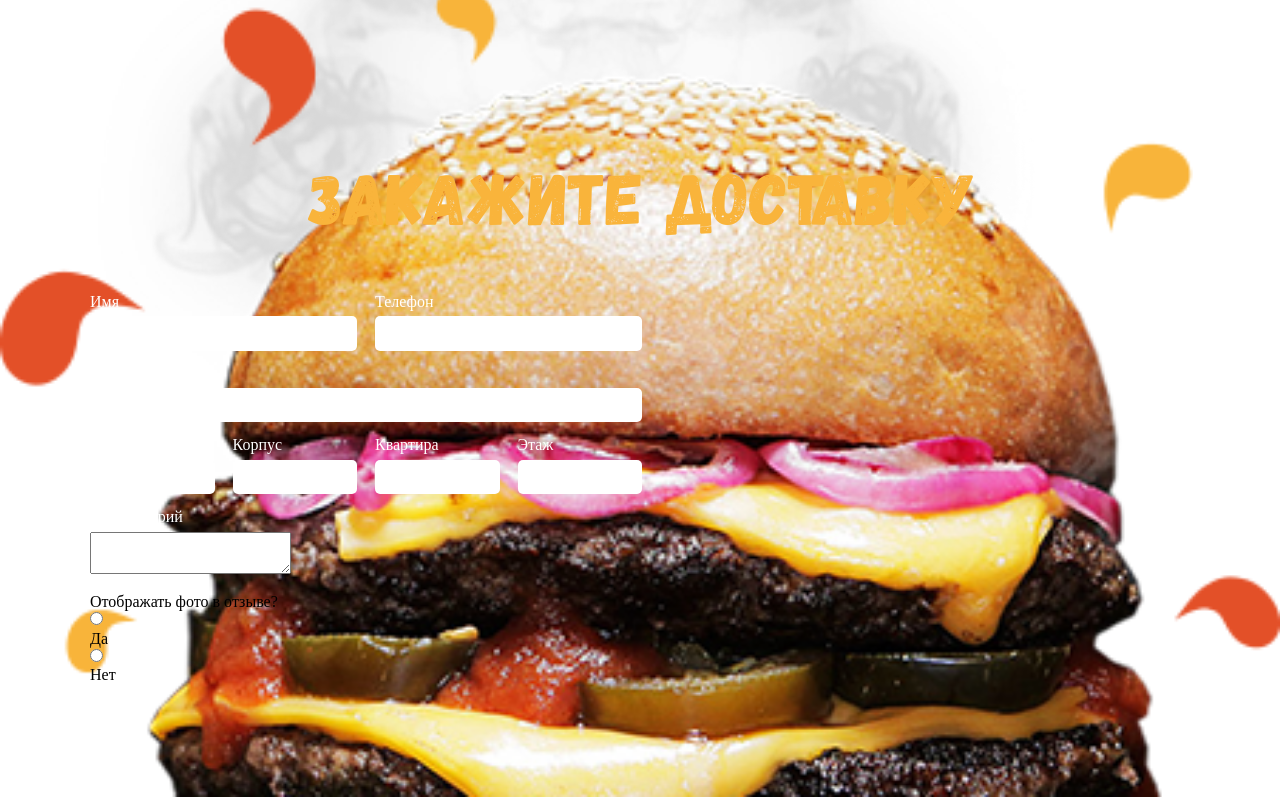
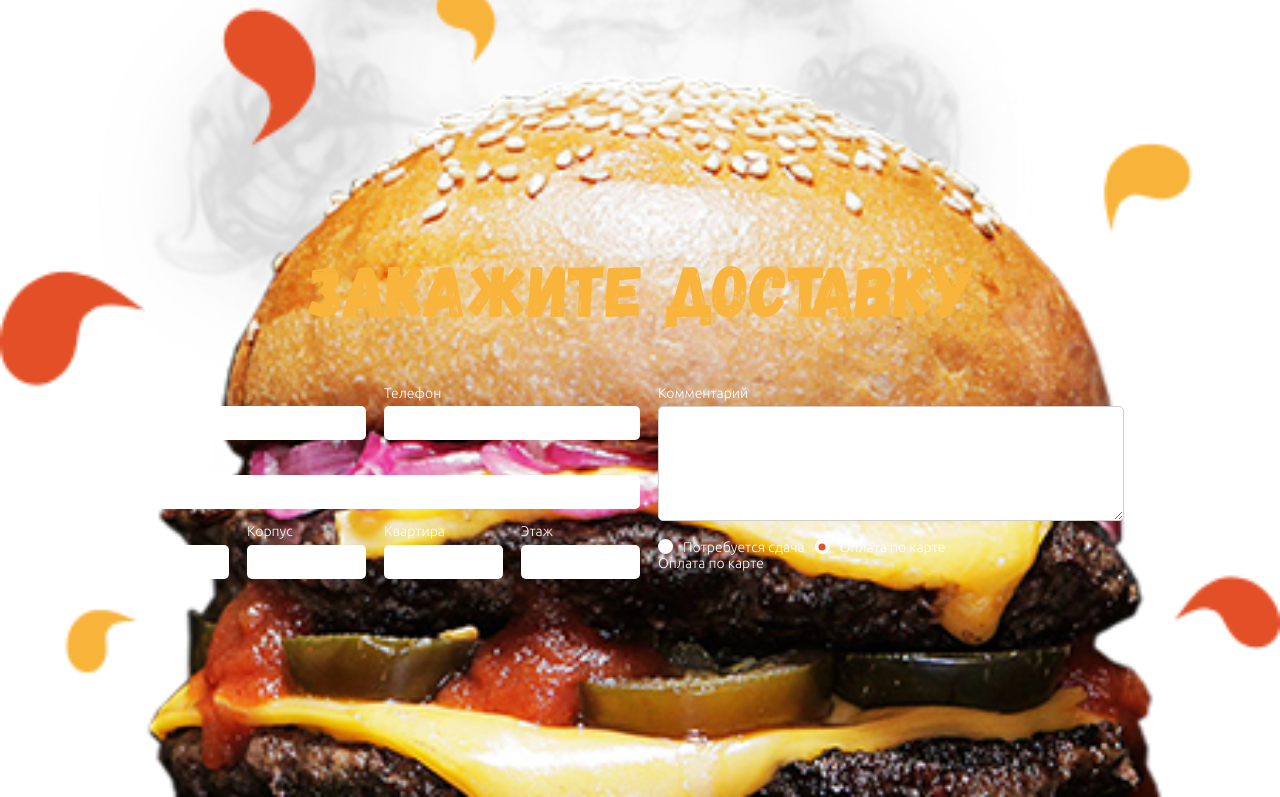
Before and after one commit to denisshashkov/burger, a plain HTML site: page index.html in a window 1280 px wide. Shown: the part 2403-3200 px from the top of the page. Drawn offline with Linux system fonts and the light colour scheme; files whose address does not match are found by name.

Commit message:
change style

```diff
--- a/css/layout/main.css
+++ b/css/layout/main.css
@@ -1,12 +1,12 @@
-@import url("https://fonts.googleapis.com/css?family=Ubuntu:300,400,500,700&display=swap&subset=cyrillic");
+@import url('https://fonts.googleapis.com/css?family=Ubuntu:300,400,500,700&display=swap&subset=cyrillic-ext');
+
 
 @font-face {
   font-family: "lifehackmedium";
   src: url("../../fonts/lifehack_medium-webfont.woff2") format("woff2"), url("../../fonts/lifehack_medium-webfont.woff") format("woff");
   font-weight: normal;
   font-style: normal;
-  -webkit-font-smoothing: antialiased;
-  -moz-osx-font-smoothing: grayscale;
+
 }
 
 @font-face {
@@ -14,13 +14,14 @@
   src: url("../../fonts/gagalin-regular-webfont.woff2") format("woff2"), url("../../fonts/gagalin-regular-webfont.woff") format("woff");
   font-weight: normal;
   font-style: normal;
-  -webkit-font-smoothing: antialiased;
-  -moz-osx-font-smoothing: grayscale;
+
 }
 
 html,
 body {
   height: 100%;
+  -webkit-font-smoothing: antialiased;
+  -moz-osx-font-smoothing: grayscale;
 }
 
 .container {
@@ -233,6 +234,7 @@ header {
 .advantage__list {
   list-style: none;
   display: flex;
+  align-items: baseline;
   justify-content: space-around;
   padding: 0;
   margin: 0;
@@ -248,6 +250,7 @@ header {
 
 .advantage__icon {
   display: flex;
+  margin-bottom: 30px;
 }
 
 article {
@@ -257,7 +260,6 @@ article {
   font-weight: 500;
   line-height: 28.14px;
   letter-spacing: -0.6px;
-  margin-top: 30px;
   padding-left: 20px;
   padding-right: 20px;
   text-align: center;
@@ -380,15 +382,15 @@ article {
 }
 
 
-
-.btn--review:hover {
-  background-color: #1f2122;
-  cursor: pointer;
-  transition: 0.3s;
+.order {
+  width: 48%;
+  display: flex;
+  flex-flow: column;
+  margin-left: 20px;
 }
 
-.order {
-  width: 50%;
+.form-wrap {
+  display: flex;
 }
 
 .order-section {
@@ -413,6 +415,9 @@ article {
 
 
 .order__title {
+  font-family: 'Ubuntu';
+  font-size: 14px;
+  font-weight: 300;
   margin-bottom: 5px;
   color: #fff;
 }
@@ -423,6 +428,85 @@ article {
   border: none;
   border-radius: 5px;
 }
+
+.order__input--textarea {
+
+  width: 460px;
+  height: 109px;
+  border: 1px solid #d1cfcb;
+  border-radius: 5px;
+  background-color: #ffffff;
+  resize: vertical;
+}
+
+.switch-controls {
+  display: flex;
+}
+
+.switch-controls__buttons{
+  margin-right: 10px;
+}
+
+.switch-controls__title {
+  color: #ffffff;
+  font-family: 'Ubuntu';
+  font-size: 14px;
+  font-weight: 300;
+  margin-right: 10px;
+}
+
+.switch-controls__title:last-child{
+  margin-right: 0;
+}
+
+.switch-controls__radio{
+  position: absolute;
+  left: -9999px;
+}
+
+.switch-controls__radio:checked+.switch-controls__visible:after{
+  width: 7px;
+  height: 7px;
+}
+
+
+
+.switch-controls__visible {
+  width: 15px;
+  height: 15px;
+  border-radius: 50%;
+  overflow: hidden;
+  position: relative;
+  transition: .3s;
+  background: #fdfdfd;
+}
+
+.switch-controls__visible:after {
+  content: "";
+  display: block;
+  width: 0px;
+  height: 0px;
+  border-radius: 50%;
+  position: absolute;
+  top: 50%;
+  left: 50%;
+  transform: translate(-50%, -50%);
+  transition: .3s;
+  background: #e35028;
+}
+
+
+
+
+
+
+.btn--review:hover {
+  background-color: #1f2122;
+  cursor: pointer;
+  transition: 0.3s;
+}
+
+
 
 .section__title {
   display: flex;
--- /dev/null
+++ b/fonts/stylesheet.css
@@ -0,0 +1,48 @@
+/*! Generated by Font Squirrel (https://www.fontsquirrel.com) on March 10, 2020 */
+
+
+
+@font-face {
+    font-family: 'ubuntubold';
+    src: url('ubuntu-b-webfont.woff2') format('woff2'),
+         url('ubuntu-b-webfont.woff') format('woff');
+    font-weight: normal;
+    font-style: normal;
+
+}
+
+
+
+
+@font-face {
+    font-family: 'ubuntulight';
+    src: url('ubuntu-light-webfont.woff2') format('woff2'),
+         url('ubuntu-light-webfont.woff') format('woff');
+    font-weight: normal;
+    font-style: normal;
+
+}
+
+
+
+
+@font-face {
+    font-family: 'ubuntumedium';
+    src: url('ubuntu-medium-webfont.woff2') format('woff2'),
+         url('ubuntu-medium-webfont.woff') format('woff');
+    font-weight: normal;
+    font-style: normal;
+
+}
+
+
+
+
+@font-face {
+    font-family: 'ubunturegular';
+    src: url('ubuntu-regular-webfont.woff2') format('woff2'),
+         url('ubuntu-regular-webfont.woff') format('woff');
+    font-weight: normal;
+    font-style: normal;
+
+}
--- a/index.html
+++ b/index.html
@@ -292,9 +292,12 @@
 </section>
 
 
+
+
 <section class="section order-section">
   <div class="container">
     <h2 class="section__title">Закажите доставку</h2>
+    <div class="form-wrap">
     <form class="order">
       <div class="order__row">
         <label class="order__block">
@@ -341,25 +344,41 @@
         </label>
       </div>
       <div class="form__buttons-row">
-        <div class="switch-contols">
-          <div class="switch-controls__title">Отображать фото в отзыве?</div>
+        <div class="switch-controls">
           <div class="switch-controls__buttons">
             <label class="switch-controls__elem">
-              <input class="switch-controls__radio" name="contact" type="radio">
+              <input class="switch-controls__radio" type="checkbox"  name="one" type="radio" >
               <div class="switch-controls__visible"></div>
-              <div class="switch-controls__elem-title">Да</div>
-            </label>
-            <label class="switch-controls__elem">
-              <input type="radio" name="contact"  class="switch-controls__radio">
-              <div class="switch-controls__visible"></div>
-              <div class="switch-controls__elem-title">Нет</div>
             </label>
           </div>
+          <div class="switch-controls__title">Потребуется сдача</div>
+
+          <div class="switch-controls__buttons">
+            <label class="switch-controls__elem">
+              <input class="switch-controls__radio"  type="checkbox" checked name="one" type="radio">
+              <div class="switch-controls__visible"></div>
+            </label>
+          </div>
+          <div class="switch-controls__title">Оплата по карте</div>
         </div>
+
+
+
+        <div class="switch-controls__title">Оплата по карте</div>
+
       </form>
-
+    </div>
   </div>
 </section>
+
+
+
+
+
+
+
+
+
   <aside class="sidebar">
           <nav class="nav">
             <ul class="nav__list">
```
Also changed, not shown: fonts/ubuntu-b-webfont.woff (added), fonts/ubuntu-b-webfont.woff2 (added), fonts/ubuntu-light-webfont.woff (added), fonts/ubuntu-light-webfont.woff2 (added), fonts/ubuntu-medium-webfont.woff (added), fonts/ubuntu-medium-webfont.woff2 (added), fonts/ubuntu-regular-webfont.woff (added), fonts/ubuntu-regular-webfont.woff2 (added), image/sprite.svg (added).
